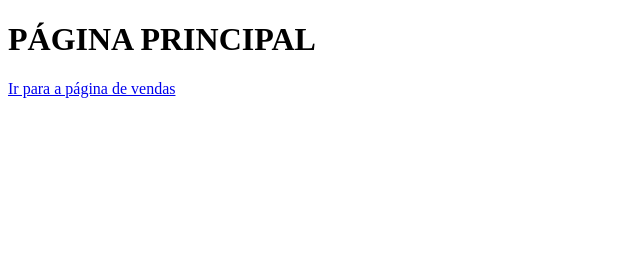
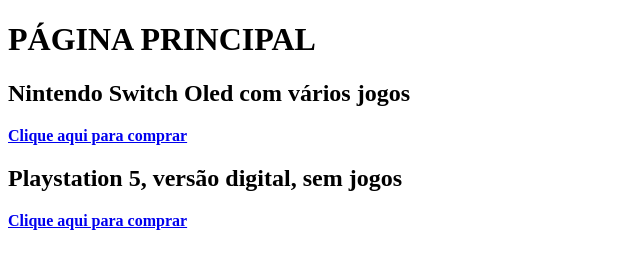
Before and after one commit to marcoszorzetto/aulagithub, a plain HTML site: page index.html in a window 1280 px wide. Shown: the whole page, without its empty margins (0-640 px from the left). Drawn offline with Linux system fonts and the light colour scheme.

Commit message:
Modificada página principal e criada segunda página de vendas

```diff
--- a/index.html
+++ b/index.html
@@ -6,7 +6,13 @@
     <title>Primeira Versão para o GitHub</title>
 </head>
 <body>
+    <!-- Comentário-->
     <h1>PÁGINA PRINCIPAL</h1>
-    <a href="vendas.html">Ir para a página de vendas</a>
+    <p> <h2>Nintendo Switch Oled com vários jogos</h2>
+     <a href="nintendo.html"><b>Clique aqui para comprar</b></a>
+   </p>
+   <p> <h2>Playstation 5, versão digital, sem jogos </h2>
+    <a href="playstation.html"><b>Clique aqui para comprar</b></a>
+  </p>
 </body>
 </html>
```
Also changed, not shown: playstation.html (added, +13 -0 lines), nintendo.html (renamed from vendas.html).
